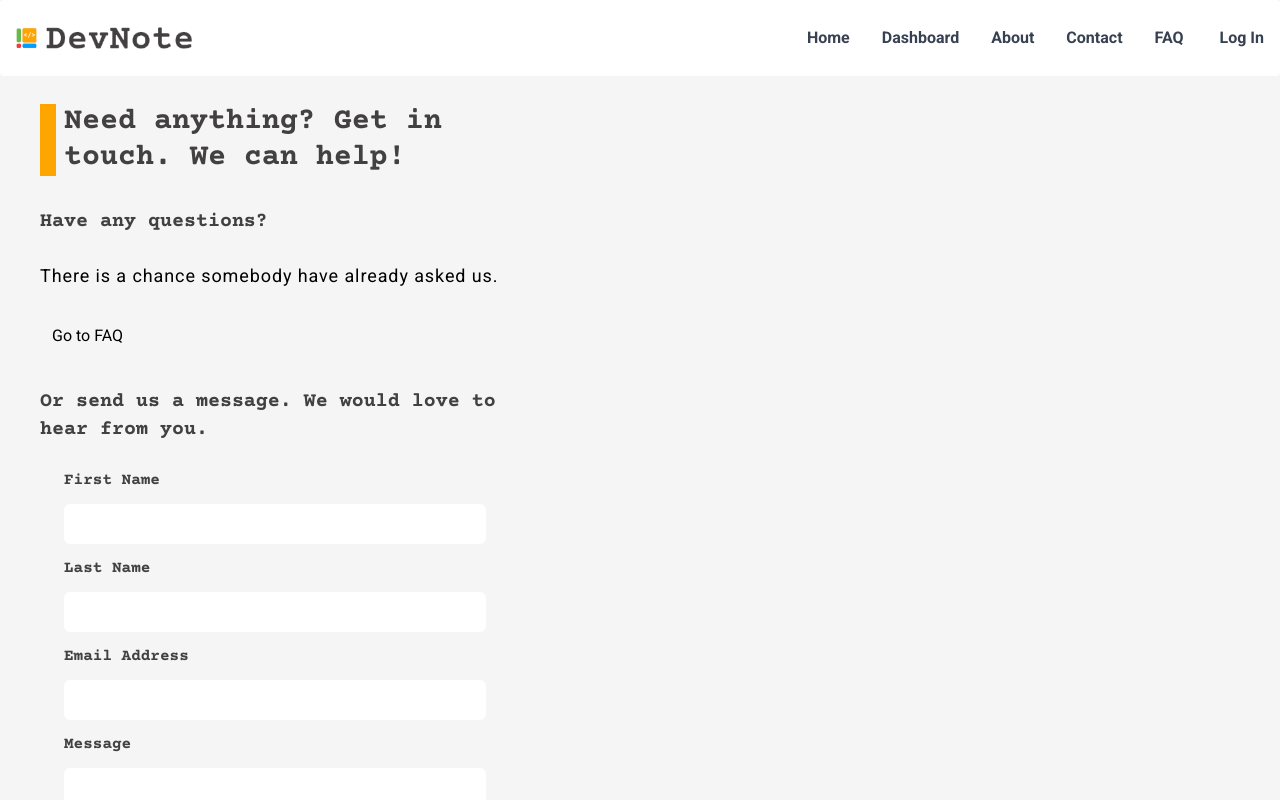
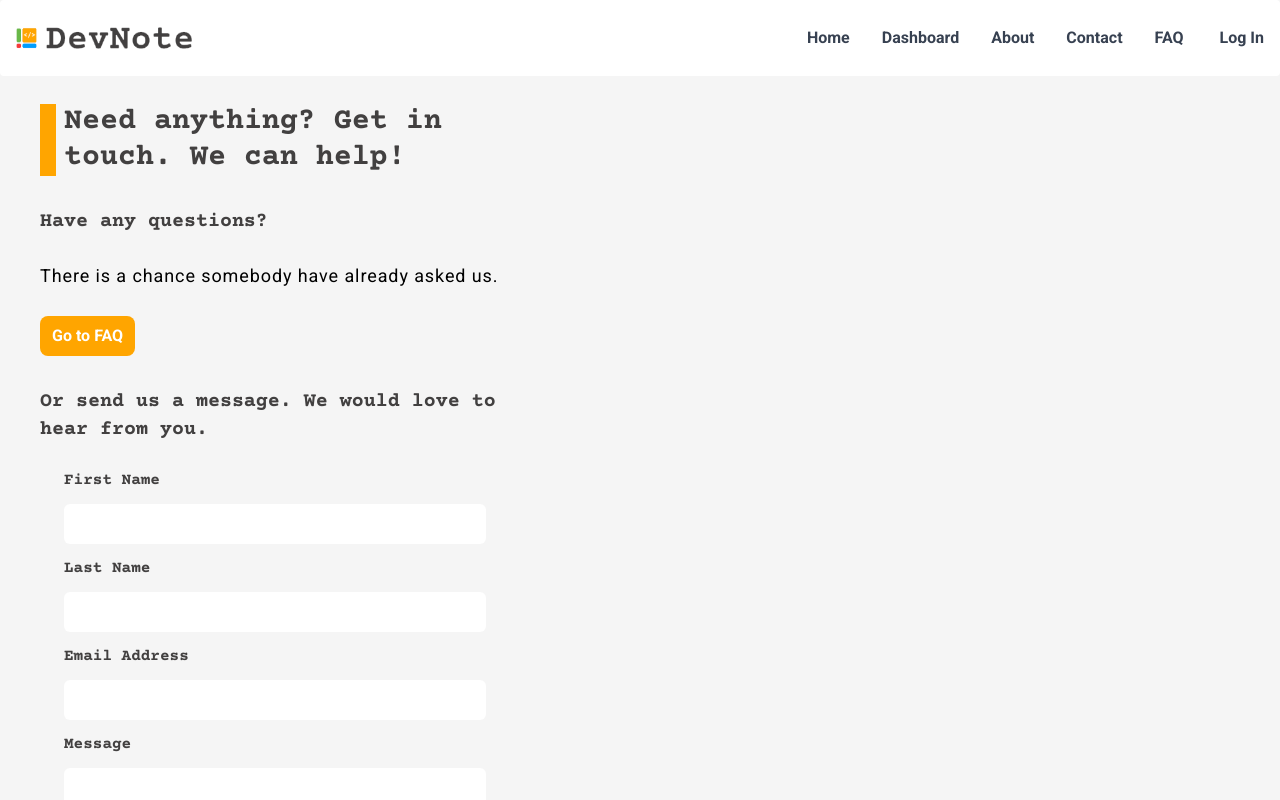
Before and after one commit to edukaki/devlist, a React (Create React App) app: page /contact in a window 1280 px wide. Shown: the top 800 px of the page. Built offline with nearby package versions, Linux system fonts and the light colour scheme; no server answers.

Commit message:
feat(contact): add style on faq button

```diff
--- a/src/pages/Contact/index.jsx
+++ b/src/pages/Contact/index.jsx
@@ -17,7 +17,7 @@ const Contact = () => {
                 <div className="space-y-6 text-center md:text-left">
                     <HeadingTwo headingTwoContent="Have any questions?"/>
                     <ParagraphBlock paragraphContent="There is a chance somebody have already asked us."/>
-                    <ButtonGeneric buttonName="Go to FAQ"/>
+                    <ButtonGeneric bgColor="bg-orange text-white font-semibold" buttonName="Go to FAQ"/>
                 </div>
 
                 <div>
```
